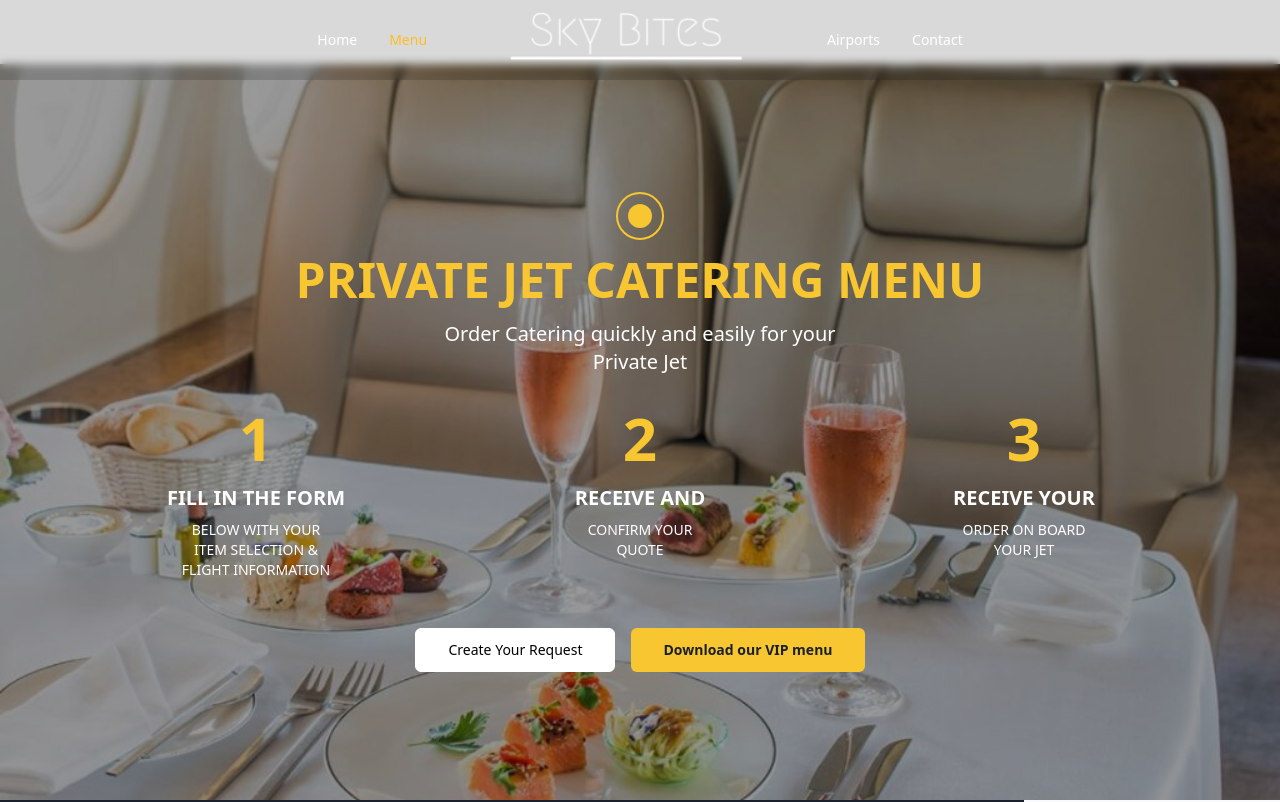
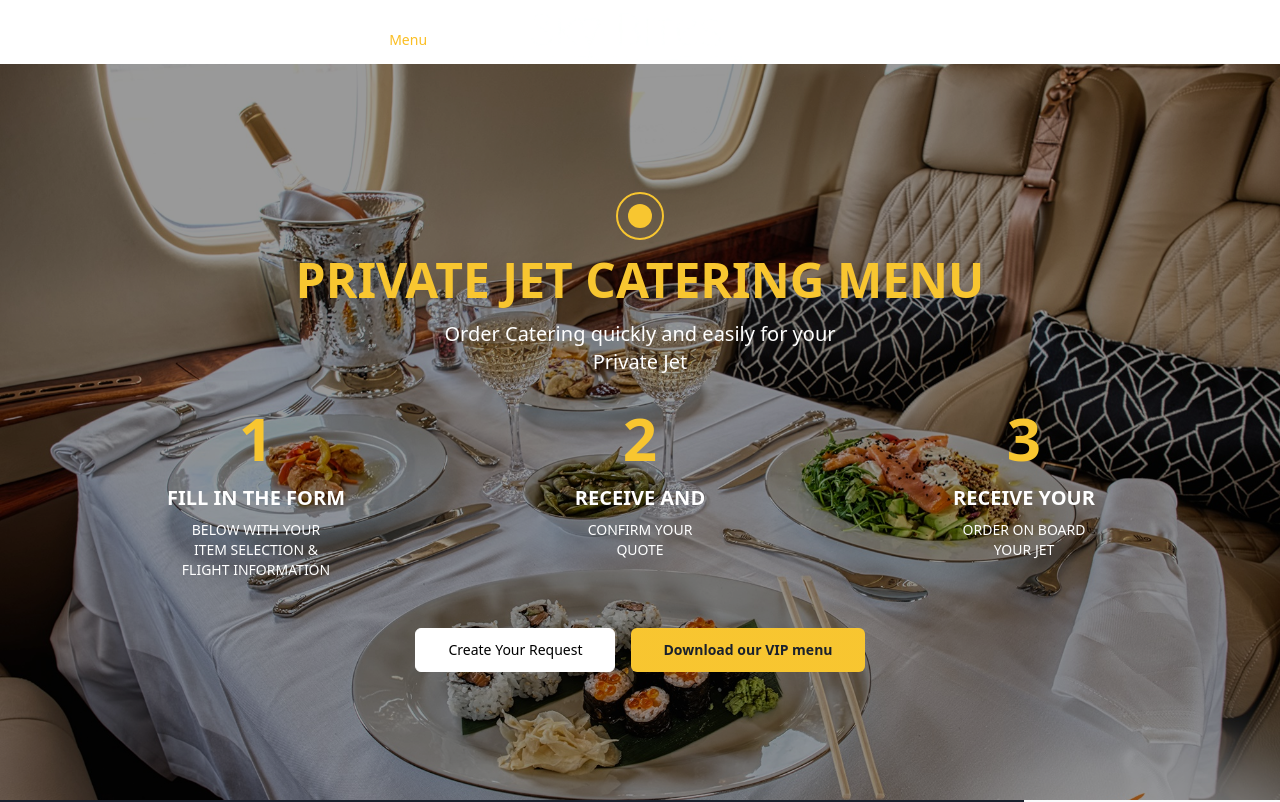
Before and after one commit to tirthp27/skybites-inflight-elevated, a React (Vite) app: page /menu in a window 1280 px wide. Shown: the top 802 px of the page. Built offline with nearby package versions, Linux system fonts and the light colour scheme.

Commit message:
Reverted to commit 8729120e48c5b09730be39dfc08f3d6c2f79bc24

```diff
--- a/src/components/Navigation.tsx
+++ b/src/components/Navigation.tsx
@@ -38,7 +38,7 @@ const Navigation = () => {
   const isActive = (path: string) => location.pathname === path;
 
   return (
-    <header className={`fixed top-0 left-0 right-0 z-50 bg-black/15 backdrop-blur-sm transition-opacity duration-300 ${
+    <header className={`fixed top-0 left-0 right-0 z-50 transition-opacity duration-300 ${
       isVisible ? "opacity-100" : "opacity-0"
     }`}>
         <div className="flex items-center justify-center h-20 gap-20">
--- a/src/pages/MenuPage.tsx
+++ b/src/pages/MenuPage.tsx
@@ -7,7 +7,7 @@ const MenuPage = () => {
     <div className="min-h-screen pt-16">
       {/* Hero Section */}
       <div className="relative text-white">
-        <div className="absolute inset-0 bg-cover bg-center bg-no-repeat" style={{backgroundImage: 'url(/lovable-uploads/bbc656fc-e1ff-4451-a517-706a2de61e7c.png)'}}></div>
+        <div className="absolute inset-0 bg-cover bg-center bg-no-repeat" style={{backgroundImage: 'url(/lovable-uploads/3743fd0c-5ef0-4baf-b3a9-d2926fad1f3b.png)'}}></div>
         <div className="absolute inset-0 bg-black/40"></div>
         <div className="relative max-w-6xl mx-auto px-4 py-32 text-center">
           <div className="mb-8">
```
Also changed, not shown: public/lovable-uploads/bbc656fc-e1ff-4451-a517-706a2de61e7c.png (deleted).
